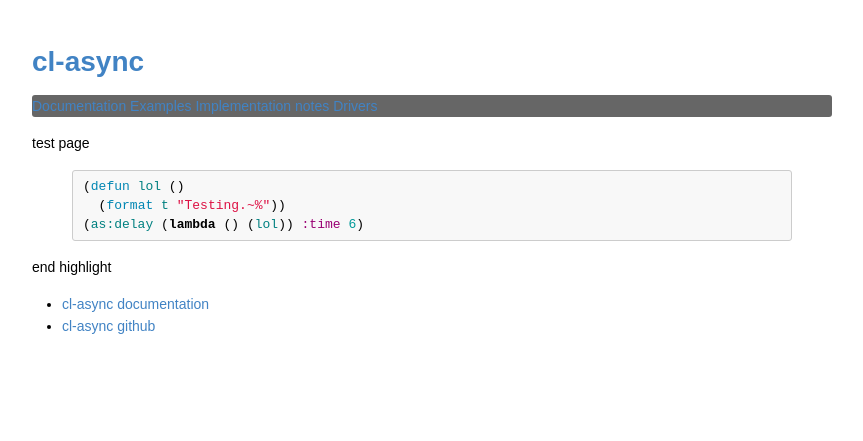
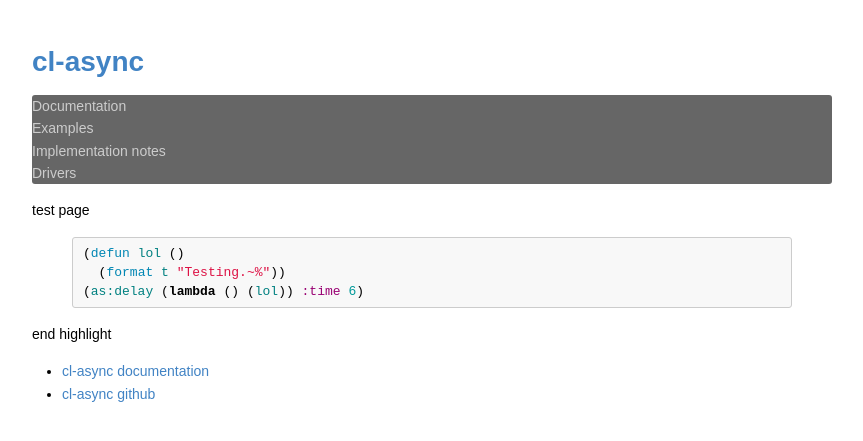
Before and after one commit to orthecreedence/cl-async, a Jekyll site: the page built from index.md, in a window 1280 px wide. Shown: the top 441 px of the page, without its empty margins (208-1071 px from the left). Built offline with Jekyll 4.4.1, drawn with Linux system fonts in a browser that asks for light colours; Markdown is read by kramdown in place of the engine named in the settings.

Commit message:
moes showing off

```diff
--- a/_layouts/default.html
+++ b/_layouts/default.html
@@ -13,11 +13,11 @@
 
 			<nav>
 				<ul>
-					<a href="/cl-async/documentation">Documentation</a></li>
-					<a href="/cl-async/examples">Examples</a></li>
-					<!--<a href="/cl-async/benchmarks">Benchmarks</a></li>-->
-					<a href="/cl-async/implementation-notes">Implementation notes</a></li>
-					<a href="/cl-async/drivers">Drivers</a></li>
+					<li><a href="/cl-async/documentation">Documentation</a></li>
+					<li><a href="/cl-async/examples">Examples</a></li>
+					<li><!--<a href="/cl-async/benchmarks">Benchmarks</a></li>-->
+					<li><a href="/cl-async/implementation-notes">Implementation notes</a></li>
+					<li><a href="/cl-async/drivers">Drivers</a></li>
 				</ul>
 			</nav>
 
```
